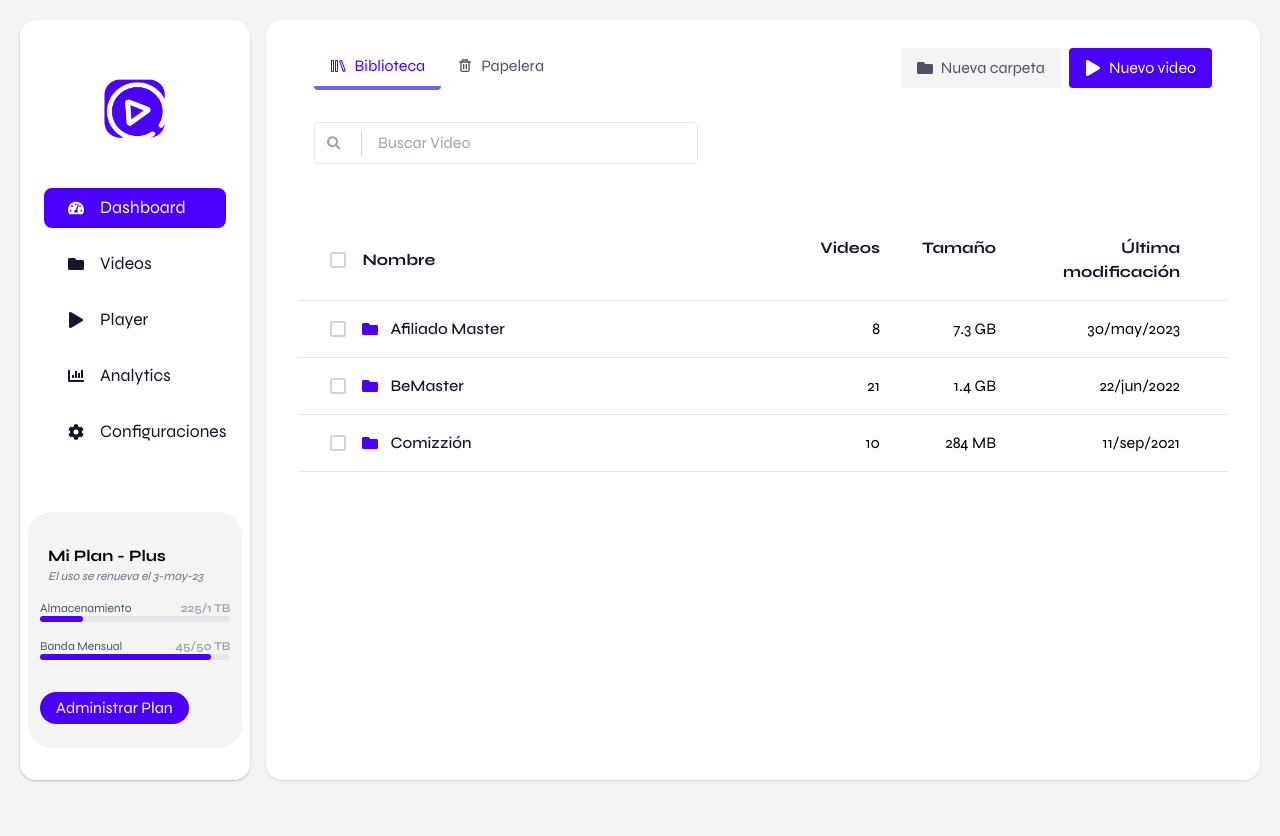
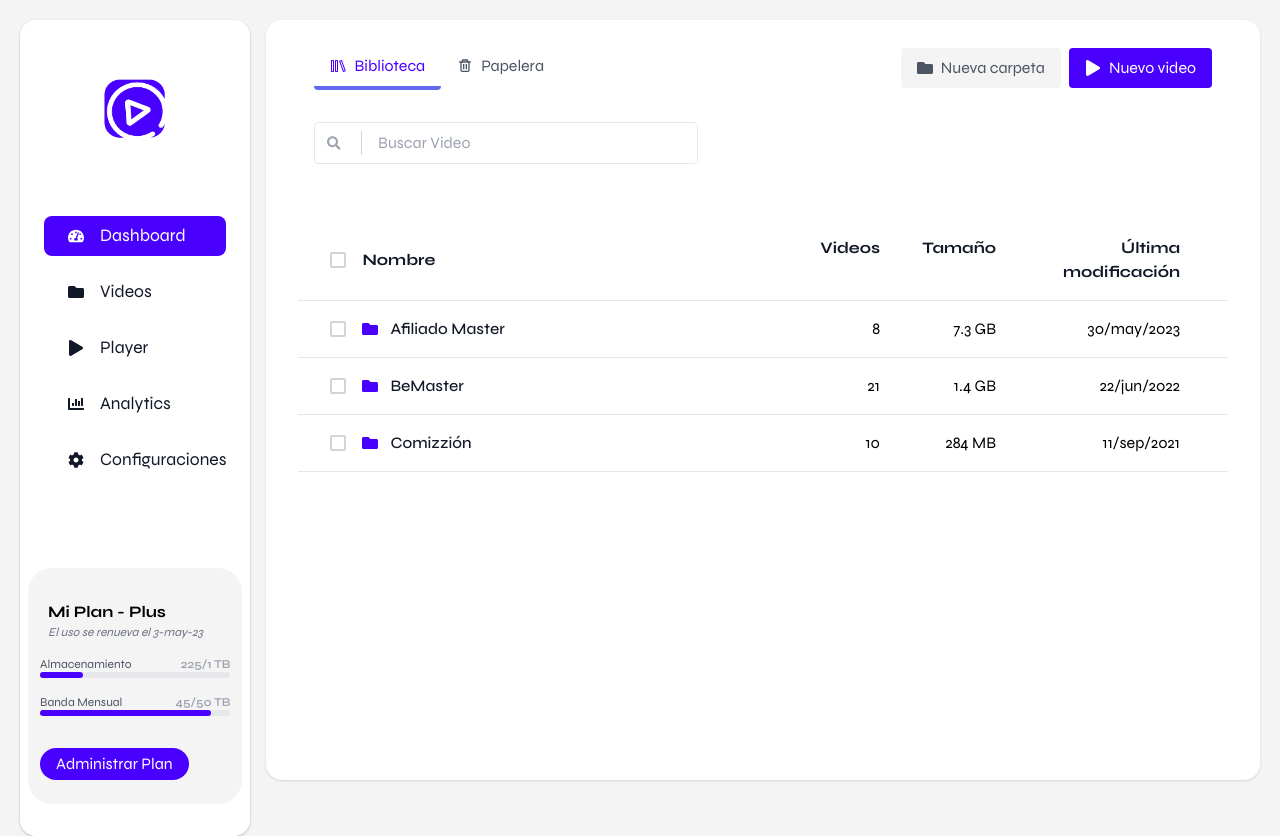
Before and after one commit to danielolan/video-tools, a React (Vite) app: page / in a window 1280 px wide. Before the commit the page ends 800 px from the top, so only its background shows below. Built offline with nearby package versions, Linux system fonts and the light colour scheme.

Commit message:
slidebar functional

```diff
--- a/src/components/shared/layouts/DashBoardLayout.tsx
+++ b/src/components/shared/layouts/DashBoardLayout.tsx
@@ -1,12 +1,15 @@
 import { useEffect, useState } from "react";
 import TopBar from "../../Videos/TopBar";
 import Sidebar from "../Sidebar";
+import { useRef } from "react";
 
 interface PropsLayoutDash {
   children: JSX.Element | JSX.Element[];
 }
 const DashBoardLayout: React.FC<PropsLayoutDash> = ({ children }) => {
   const [sidebarOpen, setSidebarOpen] = useState(false);
+
+  const sidebarRef = useRef();  // Agrega esta referencia
 
   const toggleSidebar = () => setSidebarOpen(!sidebarOpen);
   useEffect(() => {
@@ -21,8 +24,19 @@ const DashBoardLayout: React.FC<PropsLayoutDash> = ({ children }) => {
 
   // Nuevo efecto para manejar el clic fuera del sidebar
   useEffect(() => {
+    const handleResize = () => {
+      if (window.innerWidth >= 1024 && sidebarOpen) {
+        setSidebarOpen(false);
+      }
+    };
+
+    window.addEventListener('resize', handleResize);
+    return () => window.removeEventListener('resize', handleResize);
+  }, [sidebarOpen]);
+
+  useEffect(() => {
     const handleOutsideClick = (event) => {
-      if (sidebarOpen && !event.target.closest('.sidebar-class')) {
+      if (sidebarOpen && sidebarRef.current && !sidebarRef.current.contains(event.target)) {
         setSidebarOpen(false);
       }
     };
@@ -31,25 +45,11 @@ const DashBoardLayout: React.FC<PropsLayoutDash> = ({ children }) => {
     return () => document.removeEventListener('mousedown', handleOutsideClick);
   }, [sidebarOpen]);
 
-
-
-  useEffect(() => {
-    const handleResize = () => {
-      if (window.innerWidth >= 1024 && sidebarOpen) {
-        setSidebarOpen(false);
-      }
-    };
-
-    window.addEventListener('resize', handleResize);
-
-    return () => {
-      window.removeEventListener('resize', handleResize);
-    };
-  }, [sidebarOpen]);
-
   return (
     <div className="flex h-screen p-5">
-      <Sidebar isOpen={sidebarOpen} className="sidebar-class"/>
+       <div ref={sidebarRef} className="sidebar-class">
+        <Sidebar isOpen={sidebarOpen} />
+      </div>
       <div className="flex-1 flex flex-col bg-white ml-4 rounded-2xl shadow px-8 w-full">
         <TopBar toggleSidebar={toggleSidebar} />
         {children}
```
